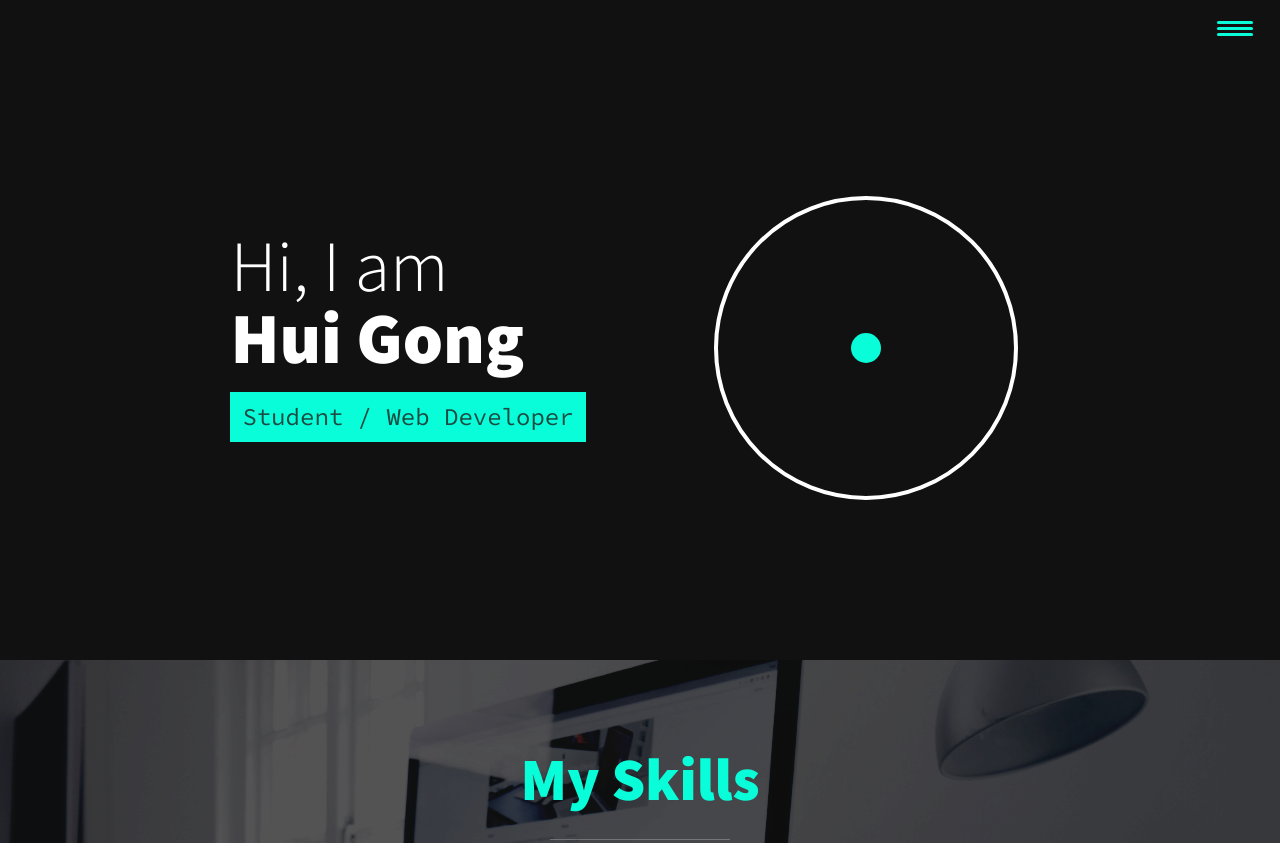
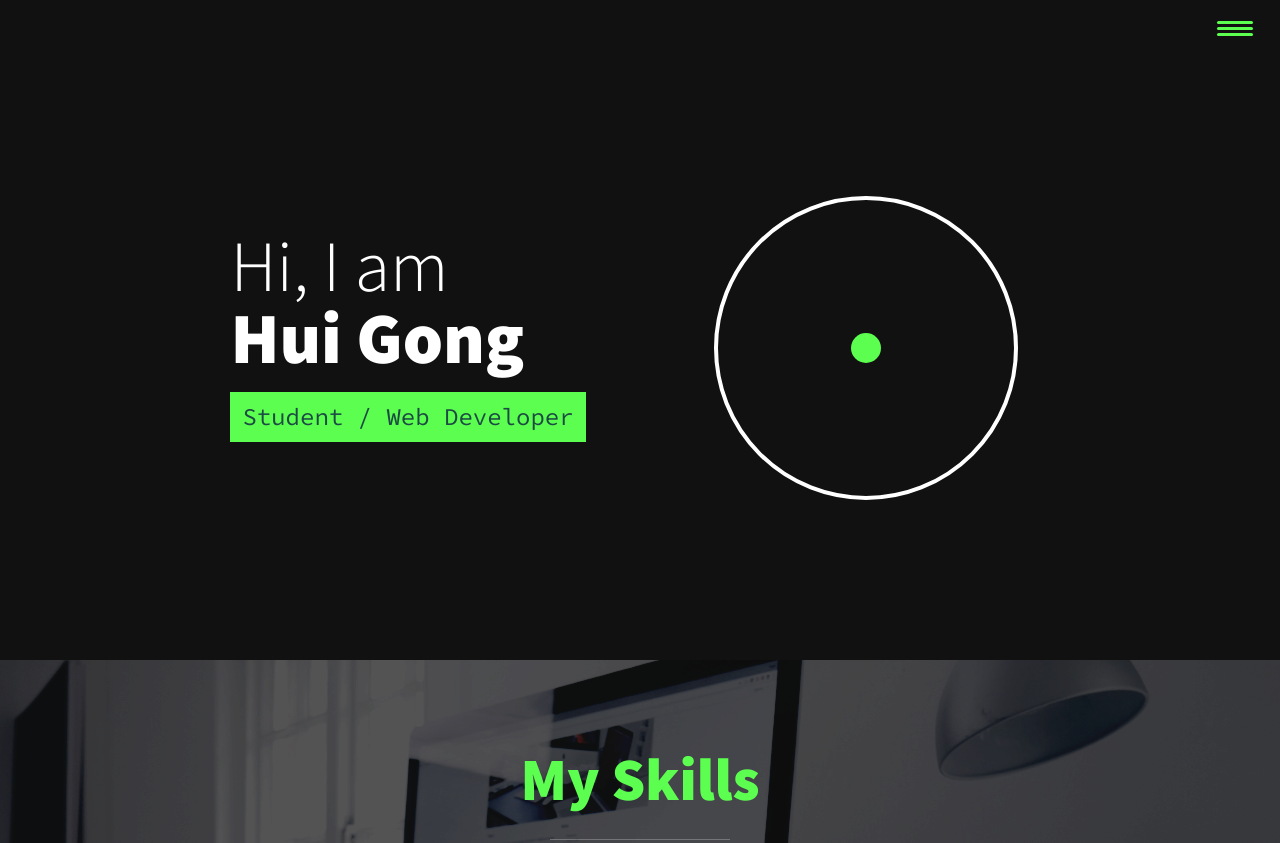
Before and after one commit to HuiGong-dev/node-app, a website: page index.html in a window 1280 px wide. Shown: the top 843 px of the page. Drawn offline with nearby package versions, Linux system fonts and the light colour scheme.

Commit message:
change color

```diff
--- a/index.html
+++ b/index.html
@@ -56,7 +56,7 @@
         <div class="section__intro__animation-area">
             <svg >
                 <circle cx="200" cy="200" r="150" fill="none" stroke="white" stroke-width="4"/>
-                <circle cx="200" cy="200" r="15" fill="#08fdd8">
+                <circle cx="200" cy="200" r="15" fill="#5cfe50">
                     <!--SMIL Animation Example--> <animateMotion path="M0 0 V-142.5 L142.5 0 L0 142.5 L-142.5 0 L0 -142.5 L0 142.5 L0 0" dur="5s" repeatCount="indefinite"/>
                 </circle>
             </svg>
--- a/public/css/styles.css
+++ b/public/css/styles.css
@@ -16,7 +16,7 @@
   --clr-light: #fff;
   --clr-dark: rgb(17, 17, 17);
   --clr-shalowdark: #303030;
-  --clr-accent: #08fdd8;
+  --clr-accent: #5cfe50;
   --clr-darkgreen: #1C4B43;
   /* #16e0bd; */
 
```
